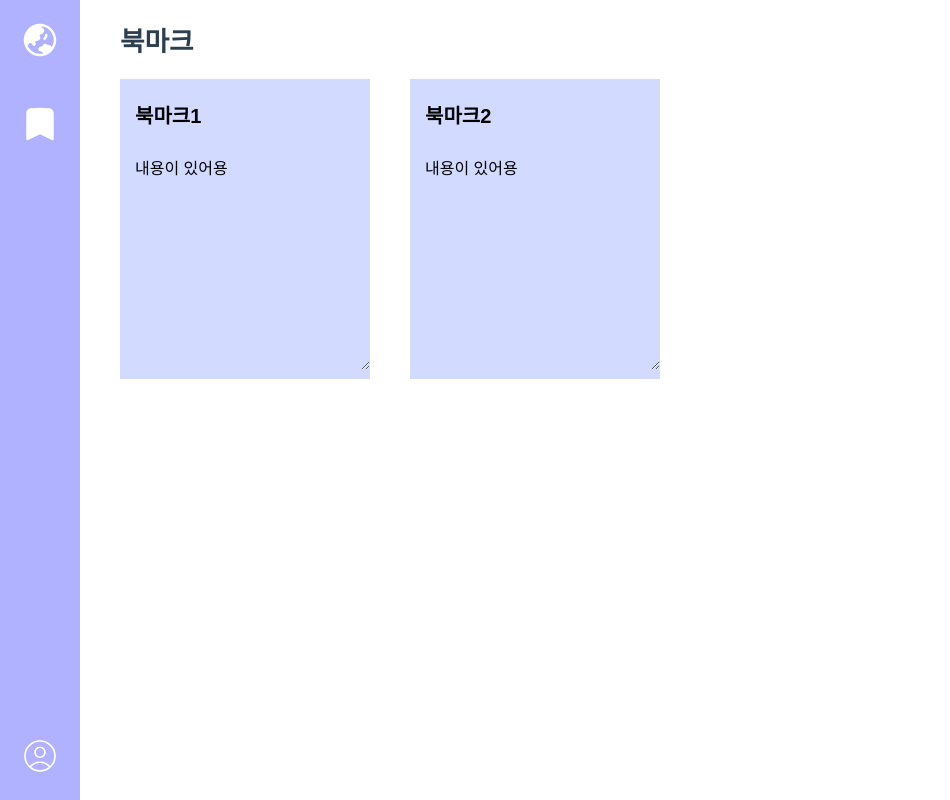
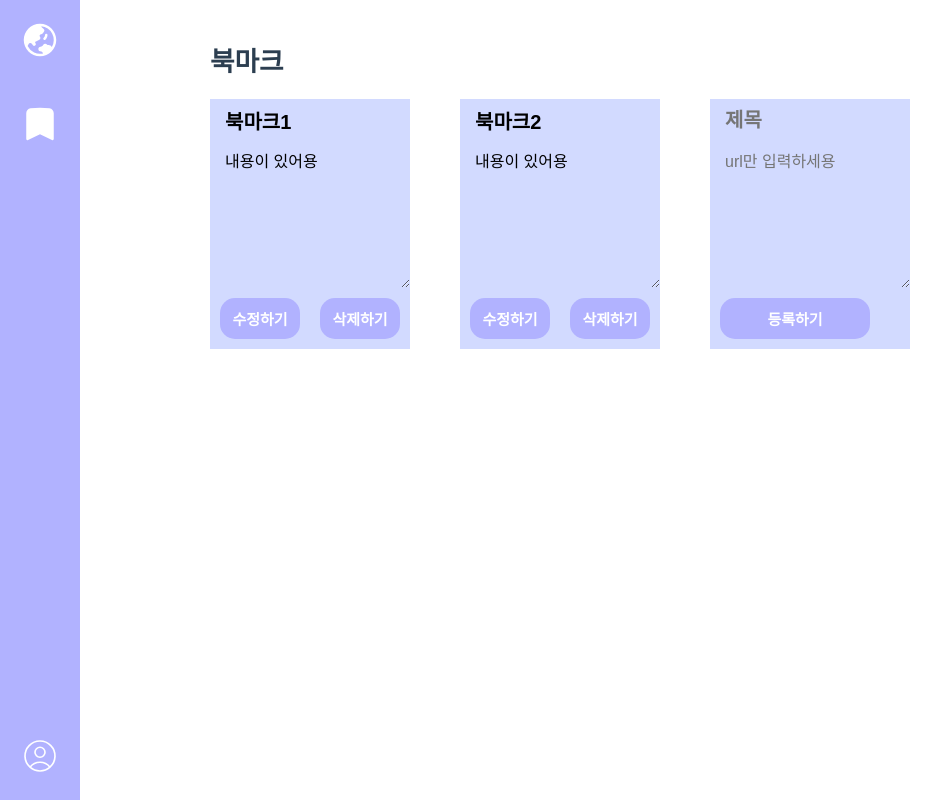
Before and after one commit to springvuet-front/frontend, a Vue app: page /bookmark in a window 1280 px wide. Shown: the whole page, without its empty margins (0-950 px from the left). Built offline with nearby package versions, Linux system fonts and the light colour scheme.

Commit message:
Change BookmarkView

```diff
--- a/src/views/BookmarkView.vue
+++ b/src/views/BookmarkView.vue
@@ -6,12 +6,21 @@
       <div class="singleBookMark" v-for="(item, index) in bookMarkList" :key="index">
         <input type="text" class="bookMark title" placeholder="제목" v-model="item.bookMarkTitle"/>
         <textarea class="bookMark textArea" placeholder="url만 입력하세용" v-model="item.bookMarkContent"></textArea>
+        <div class="buttonArea">
+          <ButtonComponent parameter="bookmark" msg="수정하기" @click="changeBookMark"/>
+          <ButtonComponent parameter="bookmark" msg="삭제하기" @click="deleteBookMark(index)"/>
+        </div>
+      </div>
+      <div class="singleBookMark">
+        <input type="text" class="bookMark title" placeholder="제목" v-model="inputTitle"/>
+        <textarea class="bookMark textArea" placeholder="url만 입력하세용" v-model="inputContent"></textArea>
+        <ButtonComponent parameter="bookmark" msg="등록하기" @click="addBookMark"/>
       </div>
     </div>
   </div>
 </template>
 
-<style>okMarkContent
+<style>
 .container{
   padding: 20px 90px;
 }
@@ -23,15 +32,15 @@
 }
 
 .bookMarkContent{
-  display: flex;
-  flex-direction: row;
+  display: grid;
+  grid-template-columns: 1fr 1fr 1fr 1fr;
   padding-left: 100px;
 }
 
 .singleBookMark {
   margin: 20px;
-  width: 250px;
-  height: 300px;
+  width: 200px;
+  height: 250px;
   background-color: #D2DAFF;
   display: flex;
   flex-direction: column;
@@ -39,8 +48,8 @@
 .bookMark.title{
   padding-top: 10px;
   padding-left: 15px;
-  width: 240px;
-  height: 50px;
+  width: 190px;
+  height: 30px;
   background-color: rgb(0,0,0,0);
   border: 0;
   font-weight: 700;
@@ -56,24 +65,31 @@ hr{
   padding: 15px;
   font-size: 12pt;
   font-family: sans-serif;
+  overflow-y: auto;
 }
-/* .bookMark.textArea:focus{
+.bookMark.textArea:focus{
   outline: 0;
-} */
+}
+.buttonArea {
+  display: flex;
+  flex-direction: row;
+}
 </style>
 
 <script>
 import LeftMenu from '@/components/LeftMenu.vue';
+import ButtonComponent from '@/components/ButtonComponent.vue';
 
 export default {
   name: 'BookmarkView',
   components: {
     LeftMenu,
+    ButtonComponent
   },
   data(){
     return {
-      inputItem: '',
-
+      inputTitle: '',
+      inputContent: '',
       bookMarkList: [
         {
           bookMarkTitle: "북마크1",
@@ -85,6 +101,27 @@ export default {
         }
       ],
     }
+  },
+  methods : {
+    addBookMark(){
+      if(this.inputTitle.length !== 0 && this.inputContent.length !== 0){
+        this.bookMarkList.push({ bookMarkTitle: this.inputTitle, bookMarkContent: this.inputContent });
+        this.inputTitle = '';
+        this.inputContent = '';
+      }
+    },
+    changeBookMark(event){
+      var clickElement = event.target;
+      var bookMarkToChange = clickElement.parentNode;
+      var titleToChange = bookMarkToChange.firstChild; // 수정된 북마크 제목
+      var contentToChange = titleToChange.nextSibling; // 수정된 북마크 내용
+      if(titleToChange.length !== 0 && contentToChange.length !== 0){
+        // 내용갱신
+      }
+    },
+    deleteBookMark(index){
+      this.bookMarkList.splice(index, 1);
+    }
   }
 }
 </script>
```
